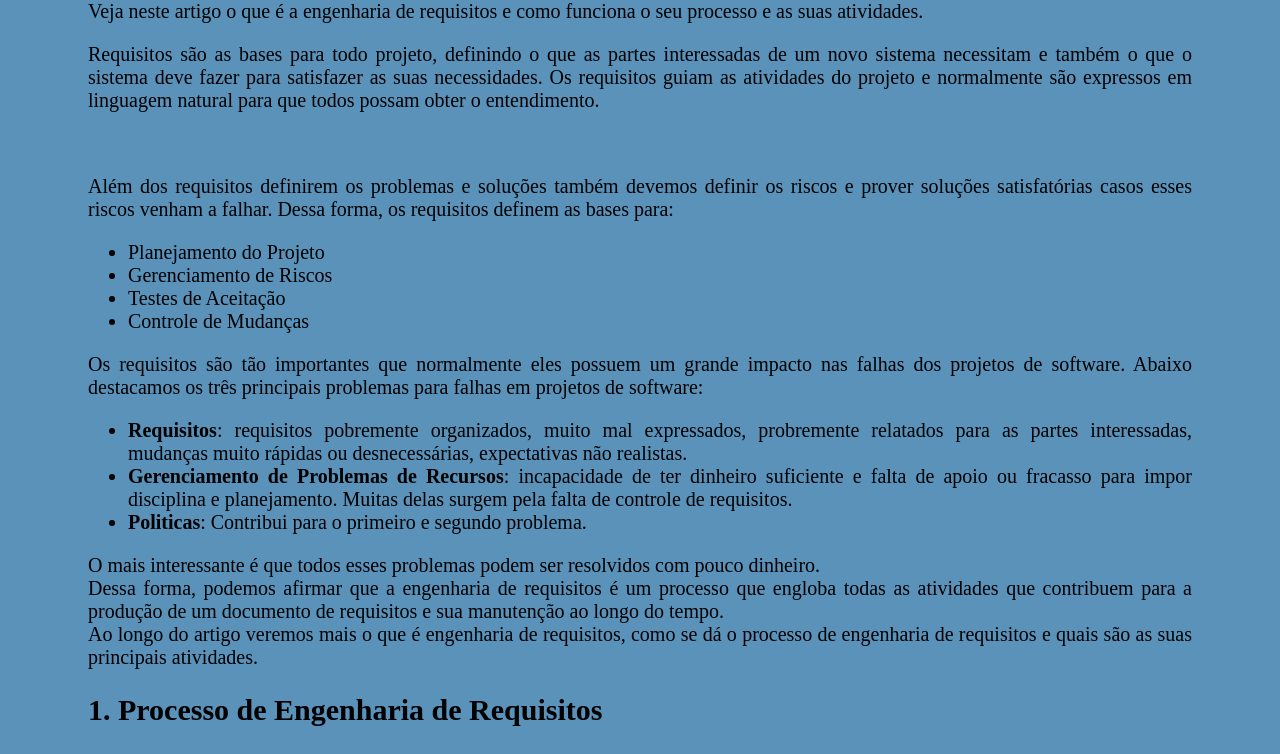
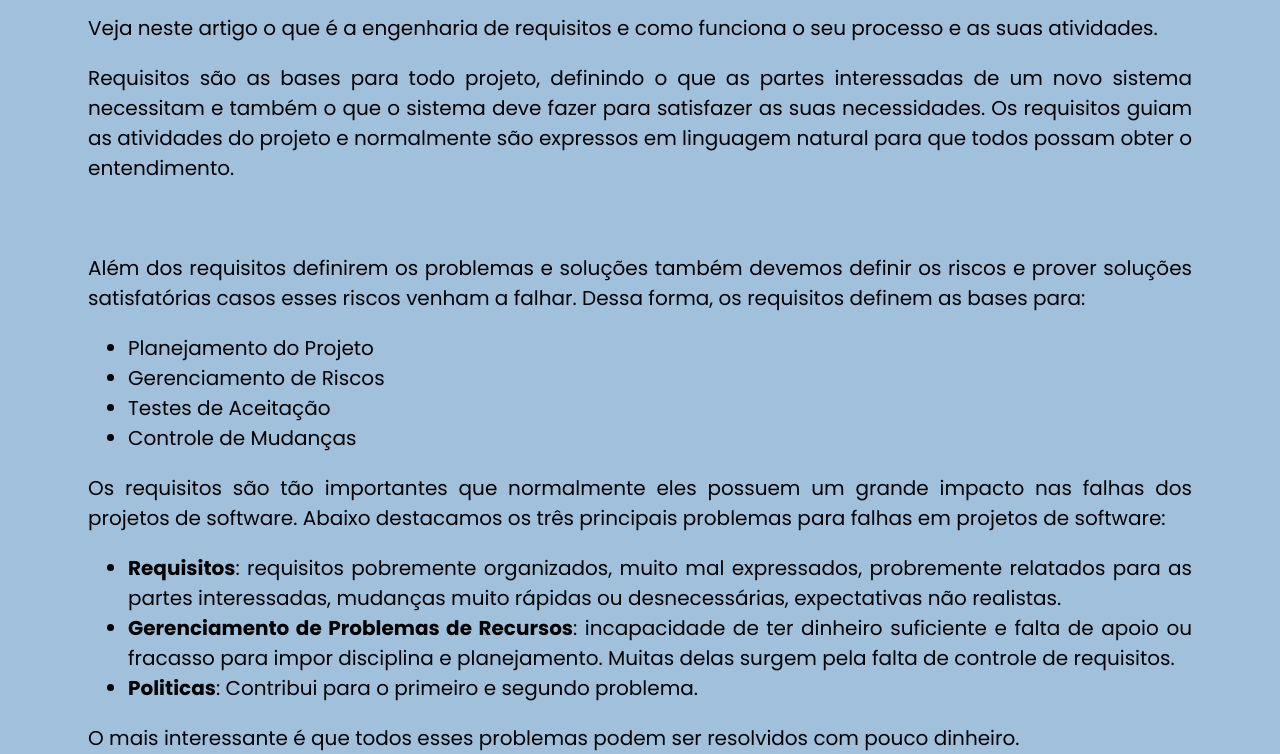
Before and after one commit to antonia-estefane/es80_reinforcement, a plain HTML site: page nivel1/reforco1.html in a window 1280 px wide. Shown: the part 101-855 px from the top of the page. Drawn offline with Linux system fonts and the light colour scheme.

Commit message:
feat: modified style

```diff
--- a/nivel1/reforco1.html
+++ b/nivel1/reforco1.html
@@ -5,8 +5,12 @@
     <meta name="viewport" content="width=device-width, initial-scale=1.0" />
     <title>ES80</title>
     <style type="text/css">
+      @import url('https://fonts.googleapis.com/css2?family=Poppins:ital,wght@0,100;0,200;0,300;0,400;0,500;0,600;0,700;0,800;0,900;1,100;1,200;1,300;1,400;1,500;1,600;1,700;1,800;1,900&display=swap');
+      *{
+        font-family: "Poppins", sans-serif;
+      }
     	body {
-    		background-color: #5A92BA;
+    		background-color: #A1C0DC;
 /*    		color: #fff;*/
         font-size: 20px;
         padding: 0 80px;
```
Also changed, not shown: index.html (+4 -0 lines), nivel1/reforco2.html (+5 -1 lines), nivel1/reforco3.html (+5 -1 lines).
